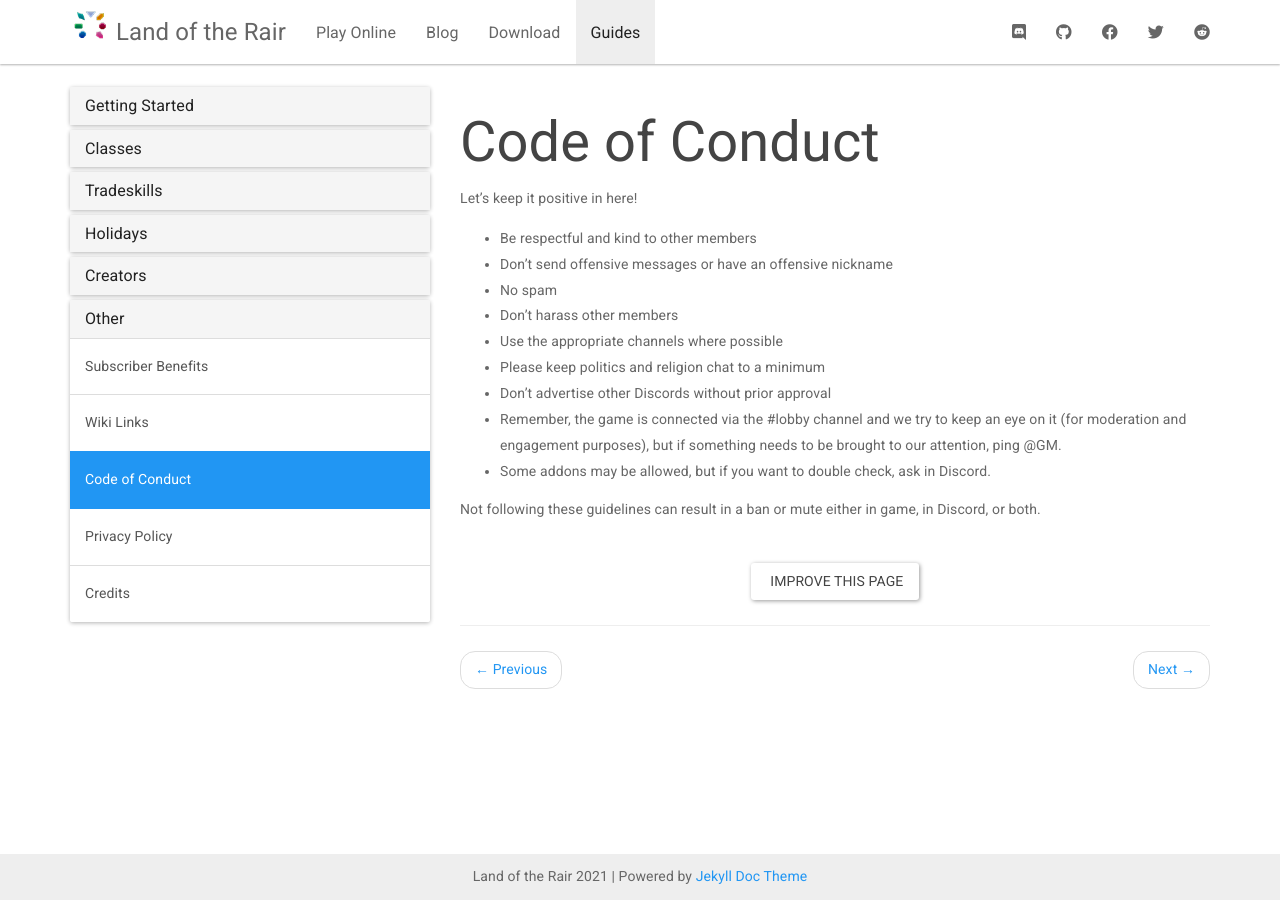
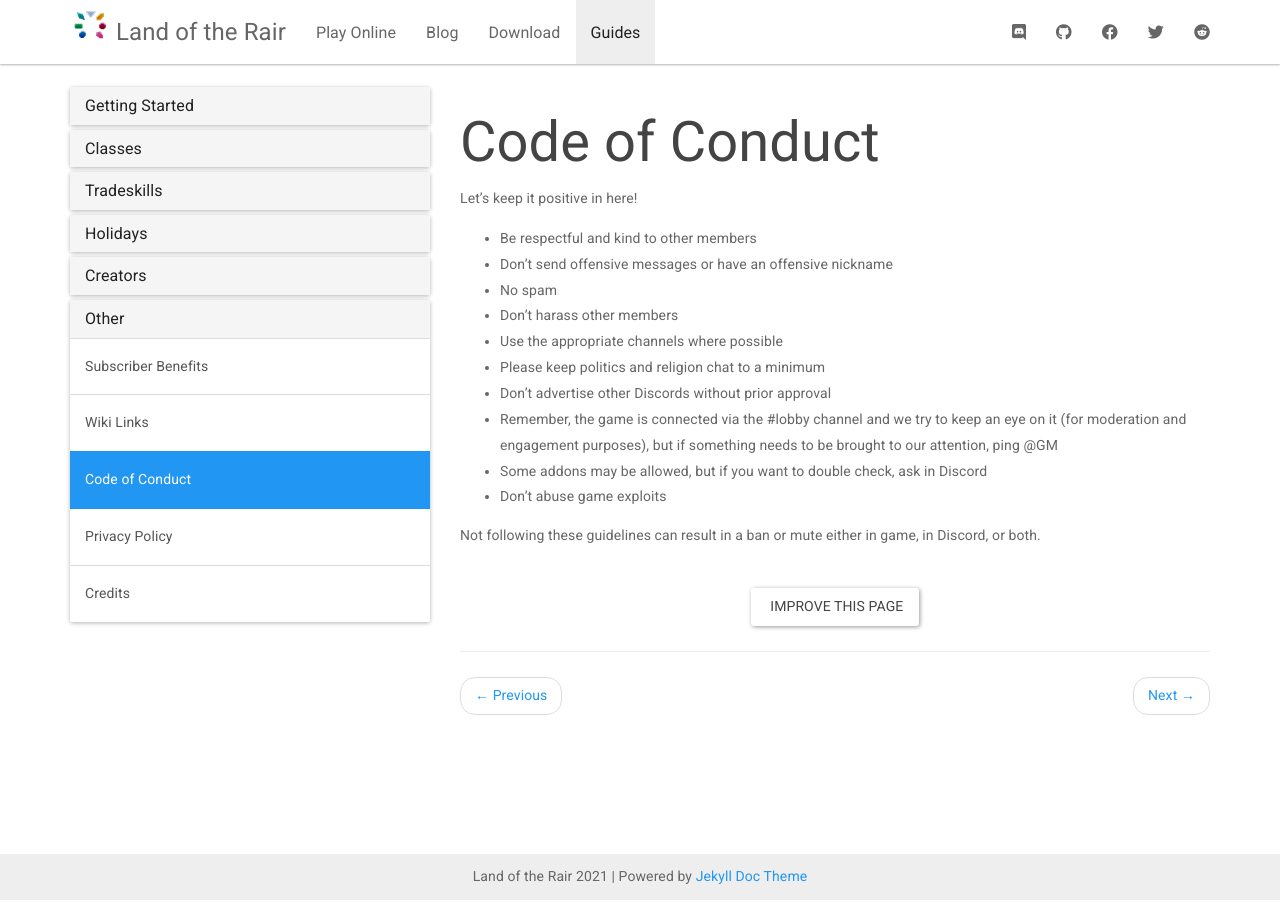
Before and after one commit to LandOfTheRair/landoftherair.github.io, a Jekyll site: the page built from _docs/other/code-of-conduct.md, in a window 1280 px wide. Built offline with Jekyll 4.4.1, drawn with Linux system fonts in a browser that asks for light colours; nearby versions of some CDN libraries.

Commit message:
Update code-of-conduct.md

```diff
--- a/_docs/other/code-of-conduct.md
+++ b/_docs/other/code-of-conduct.md
@@ -12,7 +12,8 @@ Let's keep it positive in here!
 - Use the appropriate channels where possible
 - Please keep politics and religion chat to a minimum
 - Don't advertise other Discords without prior approval
-- Remember, the game is connected via the #lobby channel and we try to keep an eye on it (for moderation and engagement purposes), but if something needs to be brought to our attention, ping @GM.
-- Some addons may be allowed, but if you want to double check, ask in Discord.
+- Remember, the game is connected via the #lobby channel and we try to keep an eye on it (for moderation and engagement purposes), but if something needs to be brought to our attention, ping @GM
+- Some addons may be allowed, but if you want to double check, ask in Discord
+- Don't abuse game exploits
 
 Not following these guidelines can result in a ban or mute either in game, in Discord, or both.
```
